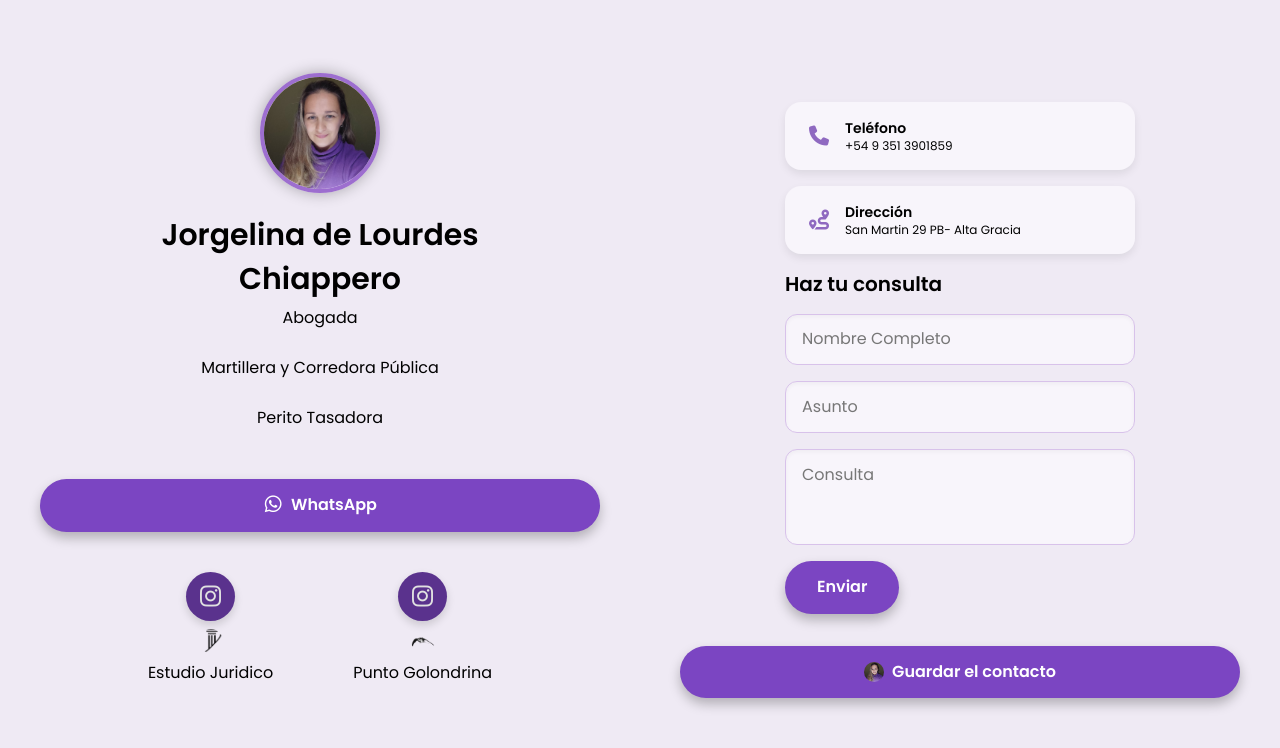
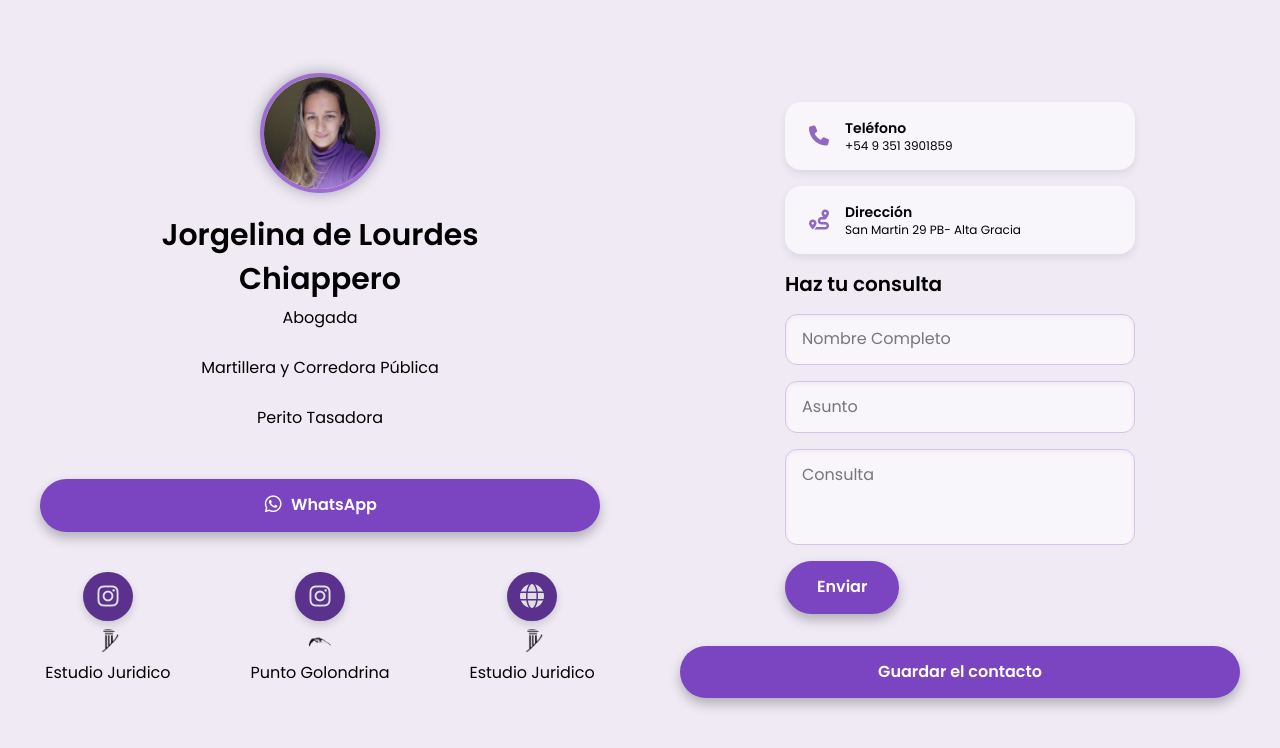
Before and after one commit to EstudioJuridico25/chiapperolegalprop, a plain HTML site: page index.html in a window 1280 px wide. Drawn offline with nearby package versions, Linux system fonts and the light colour scheme.

Commit message:
Add files via upload

```diff
--- a/index.html
+++ b/index.html
@@ -3,7 +3,7 @@
 <head>
     <meta charset="UTF-8">
     <meta name="viewport" content="width=device-width, initial-scale=1.0">
-    <title>Estudio Juridico Inmoviliario Chiappero</title>
+    <title>Chiappero | Estudio Juridico e Inmoviliario </title>
     <link rel="Website icon" href="./IMAGENES/CHIAPPERO.png">
     <script src="https://cdn.tailwindcss.com"></script>
 
@@ -418,15 +418,15 @@
                 <p>Punto Golondrina</p>
             </div>
 
-            <!--
+
             <div class="social-icon-with-label">
-                    <a href="https://jchiappero.dynv6.net/" target="_blank" class="social-icon-box">
+                    <a href="http://chiapperolegalprop.com.ar" target="_blank" class="social-icon-box">
                     <i class="fa-solid fa-globe" ></i>
                 </a>
                 <img src="./IMAGENES/CHIAPPERO.png" alt="Logo Instagram Estudio Jurídico" class="social-profile-image">
                 <p>Estudio Juridico</p>
             </div>
-        -->
+
         </div>
 
 
@@ -477,7 +477,9 @@
 
         <!-- Botón "Guardar el contacto" -->
         <button id="guardarContactoBtn" class="button-primary mt-8">
+            <!--
             <img src="./IMAGENES/perfil.jpeg" alt="Foto de contacto" class="mr-2 rounded-full object-cover">
+            -->
             Guardar el contacto
         </button>
     </div>
```
